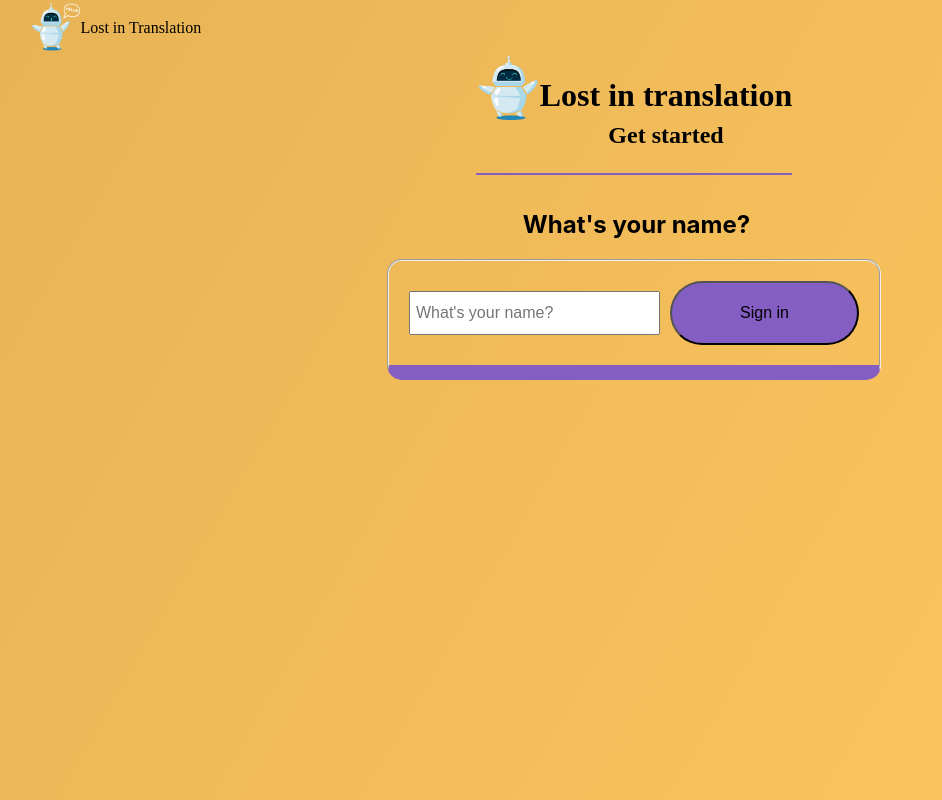
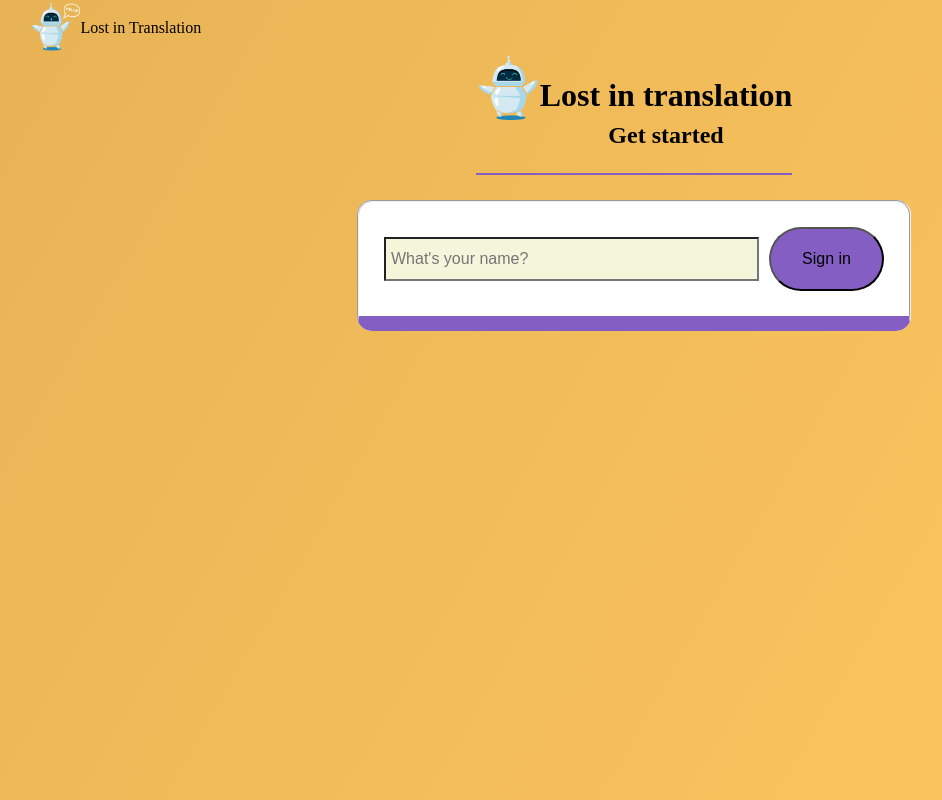
Before and after one commit to s325909/react-sign-language-translator, a React (Create React App) app: page / in a window 1280 px wide. Shown: the whole page, without its empty margins (6-948 px from the left). Built offline with nearby package versions, Linux system fonts and the light colour scheme; no server answers.

Commit message:
FEAT: Startpage styling

```diff
--- a/src/components/Startup/StartupForm.jsx
+++ b/src/components/Startup/StartupForm.jsx
@@ -65,7 +65,6 @@ const StartupForm = () => {
 	return (
 		<>
 			<div className="startup_center">
-				<h2>What's your name?</h2>
 				<form onSubmit={handleSubmit(onSubmit)}>
 					<fieldset className="form_field">
 						<input
--- a/src/index.css
+++ b/src/index.css
@@ -58,9 +58,10 @@ code {
 
 .form_field {
 	display: inline-flex;
-	padding: 20px;
-	margin-bottom: 20px;
-	width: 450px;
+	padding: 25px;
+  margin-top: 25px;
+	width: 500px;
+  background-color: white;
 	border-radius: 15px;
 	border-bottom: 15px solid #845ec2;
 }
@@ -71,13 +72,14 @@ code {
 	height: 40px;
 	font-size: 16px;
 	margin: 10px 0;
+  background-color: beige;
 }
 
 .form_field button {
 	background-color: #845ec2;
 	border-radius: 45px;
 	font-size: 16px;
-	width: 75%;
+	width: 30%;
 	padding: 10px;
 	margin-left: 10px;
 }
```
